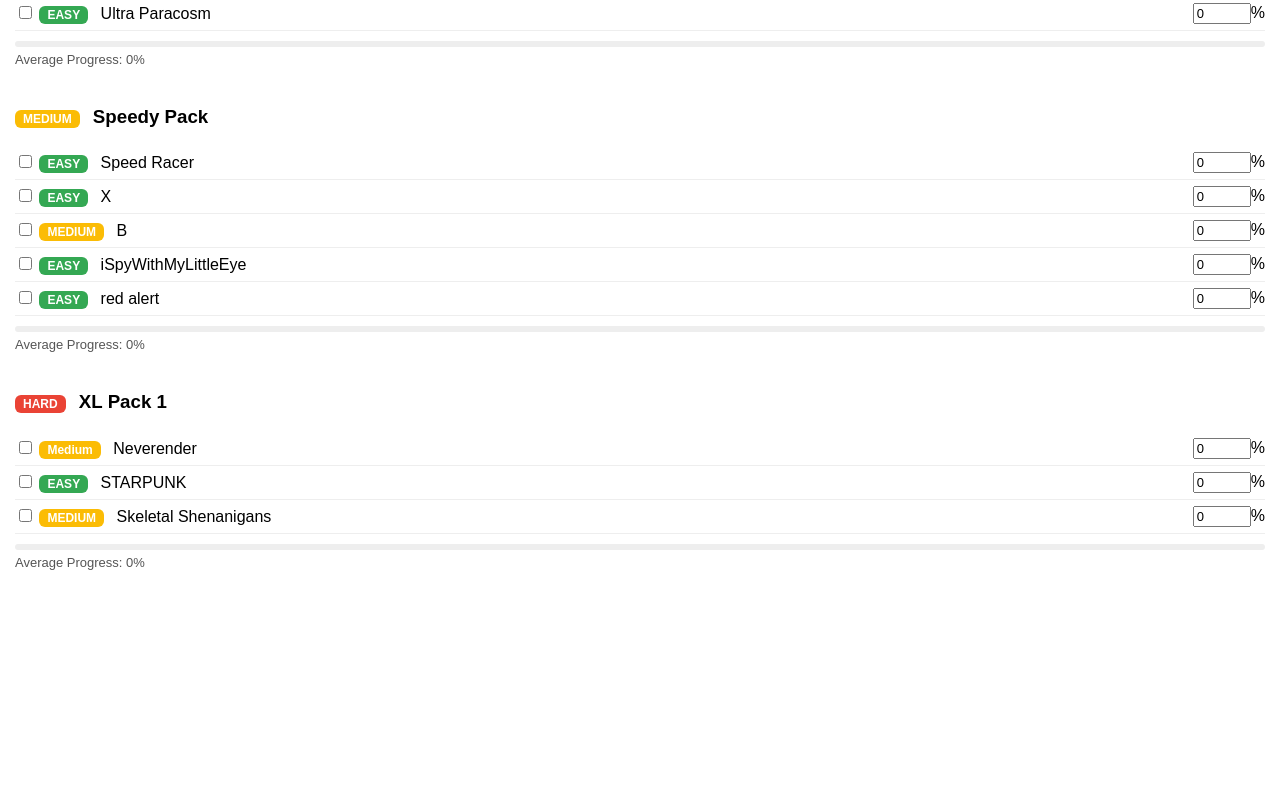
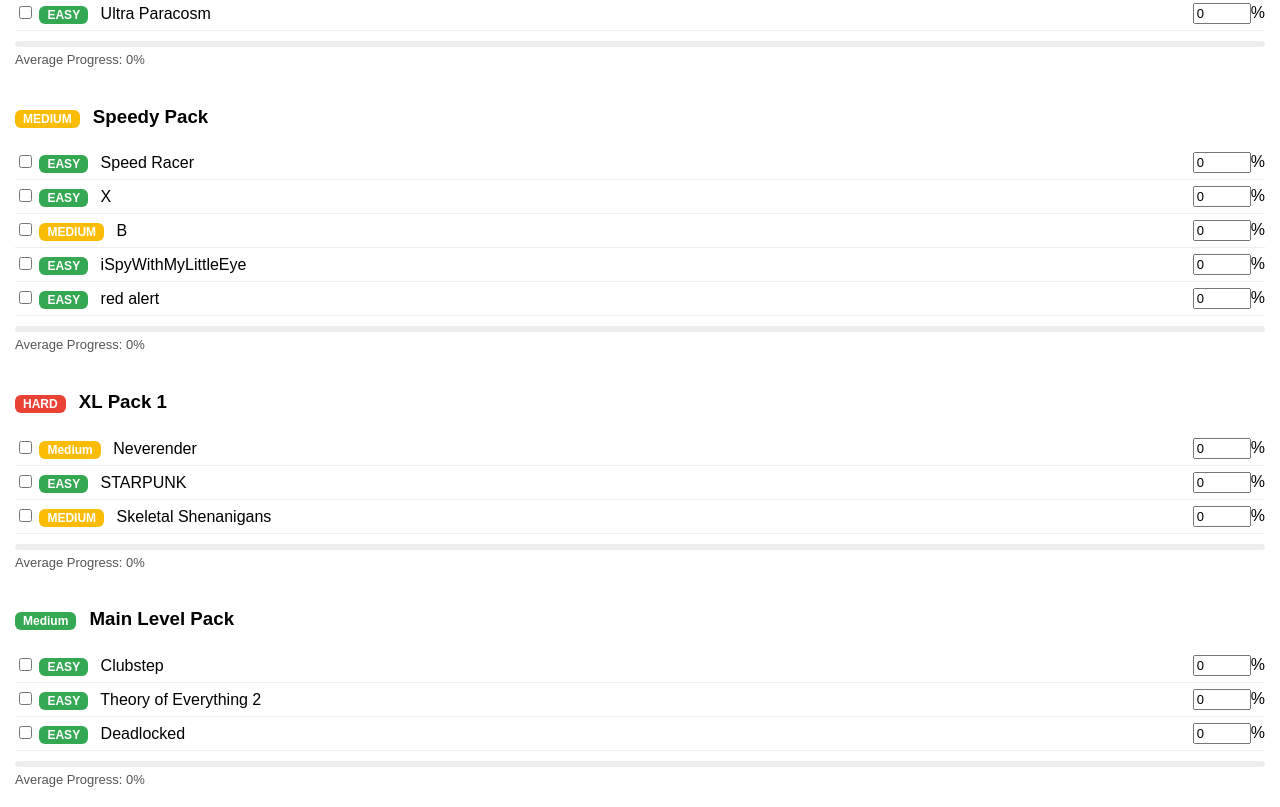
Before and after one commit to izombie00/packs-levels-tracker, a plain HTML site: page index.html in a window 1280 px wide. Shown: the part 402-1209 px from the top of the page. Before the commit the page ends 992 px from the top, so only its background shows below. Drawn offline with Linux system fonts and the light colour scheme.

Commit message:
Update index.html

```diff
--- a/index.html
+++ b/index.html
@@ -287,6 +287,51 @@
   <div class="progress-text"></div>
 </div>
 
+
+  <!-- MAIN LEVEL PACK -->
+<div class="pack">
+  <h3><span class="tag easy">Medium</span> Main Level Pack</h3>
+
+  <div class="level">
+    <label>
+  <input type="checkbox" data-id="nightmare-check">
+  <span class="tag easy">EASY</span>
+  Clubstep
+</label>
+    <span>
+      <input type="number" class="percent-input" data-id="nightmare" min="0" max="100" value="0">%
+    </span>
+  </div>
+
+  <div class="level">
+    <label>
+  <input type="checkbox" data-id="nightmare-check">
+  <span class="tag easy">EASY</span>
+  Theory of Everything 2
+</label>
+    <span>
+      <input type="number" class="percent-input" data-id="lightning" min="0" max="100" value="0">%
+    </span>
+  </div>
+
+  <div class="level">
+    <label>
+  <input type="checkbox" data-id="nightmare-check">
+  <span class="tag easy">EASY</span>
+  Deadlocked
+</label>
+    <span>
+      <input type="number" class="percent-input" data-id="platinum" min="0" max="100" value="0">%
+    </span>
+  </div>
+
+  <div class="progress-bar">
+    <div class="progress-fill"></div>
+  </div>
+
+  <div class="progress-text"></div>
+</div>
+
 <script>
 const packs = document.querySelectorAll(".pack");
 
```
